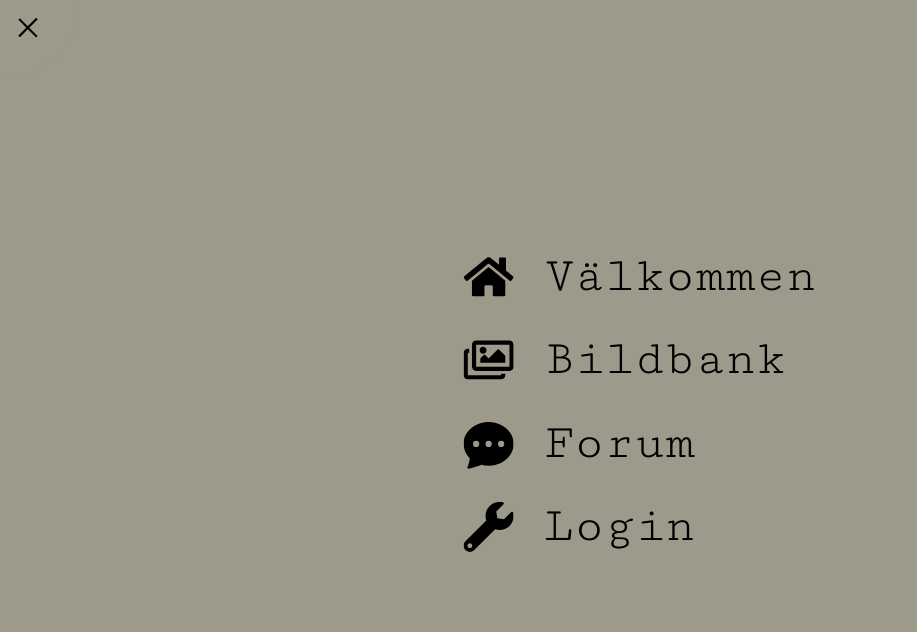
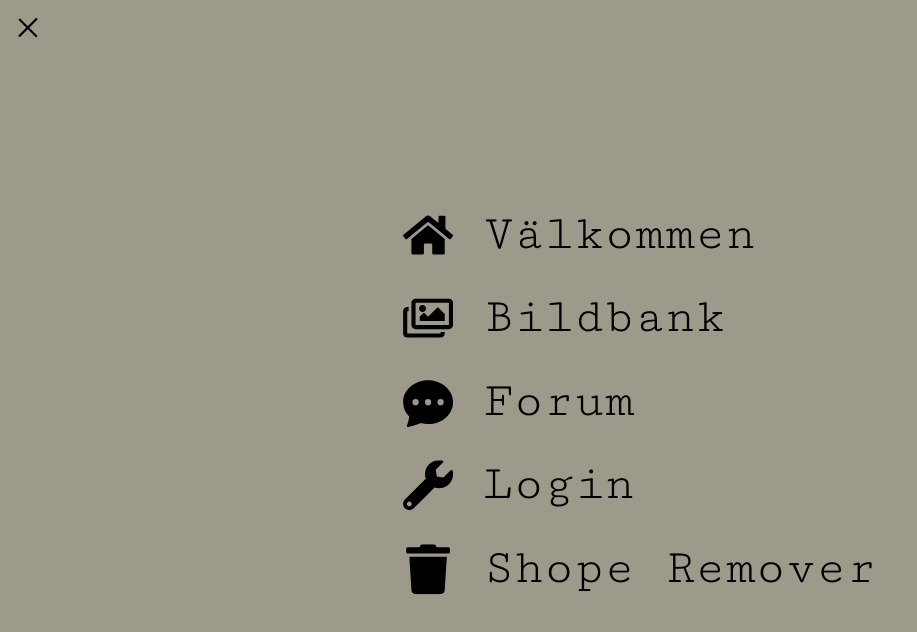
Before and after one commit to Schrodar/Mac_backend, a React (Create React App) app in the folder frontend/: page / in a window 1280 px wide. Both pictures are taken after a click on the element 25 px from the left and 27 px from the top of the page. Shown: the top 632 px of the page, without its empty margins (0-917 px from the left). Built offline with nearby package versions, Linux system fonts and the light colour scheme; no server answers.

Commit message:
implementing Revmove shop items its working

```diff
--- a/frontend/src/components/nav.js
+++ b/frontend/src/components/nav.js
@@ -1,5 +1,6 @@
 import { useState, useEffect } from "react";
 import { Link } from "react-router-dom";
+import { FaTrash } from 'react-icons/fa'
 import { useDispatch, useSelector } from "react-redux";
 import { openMeny } from "../store/shopItemsReducer";
 import { FaHome, FaRegImages, FaWrench, FaPlusCircle } from "react-icons/fa";
@@ -141,6 +142,11 @@ const Nav = ({toggle, getToggle}) => {
                            <FaWrench className="icon"  /> <h4 className="text">Login</h4>
                         </Link>
                     </li>}
+                    {!isLogedIn && <li>
+                        <Link to="/remove" onClick={() => getToggle(toggle)}>
+                           <FaTrash className="icon"  /> <h4 className="text">Shope Remover</h4>
+                        </Link>
+                    </li>}
 
                 </ul>
         </div>
```
